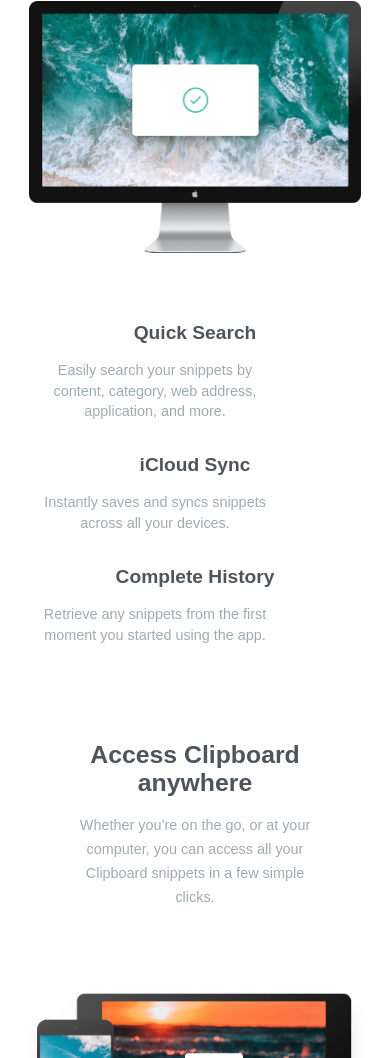
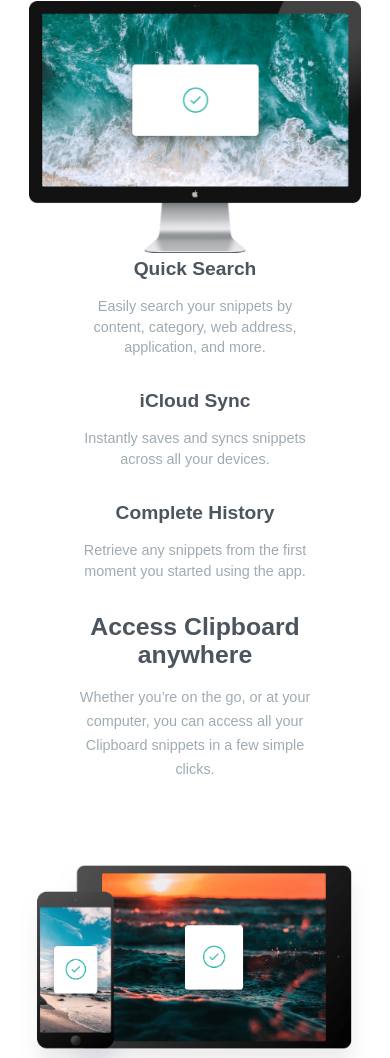
Before and after one commit to hemanth110702/clipboard-landing-page-challenge, a plain HTML site: page index.html in a window 390 px wide. Shown: the part 965-2023 px from the top of the page. Drawn offline with Linux system fonts and the light colour scheme; a web font is replaced by a local one.

Commit message:
mv content to center

```diff
--- a/style.css
+++ b/style.css
@@ -421,8 +421,10 @@
   }
 
   .features {
-    width: min(20rem, 85%);;
-    margin: 4rem auto;
+    display: flex;
+    flex-direction: column;
+    justify-content: center;
+    align-items: center;
     text-align: center;
     padding: 0;
   }
```
